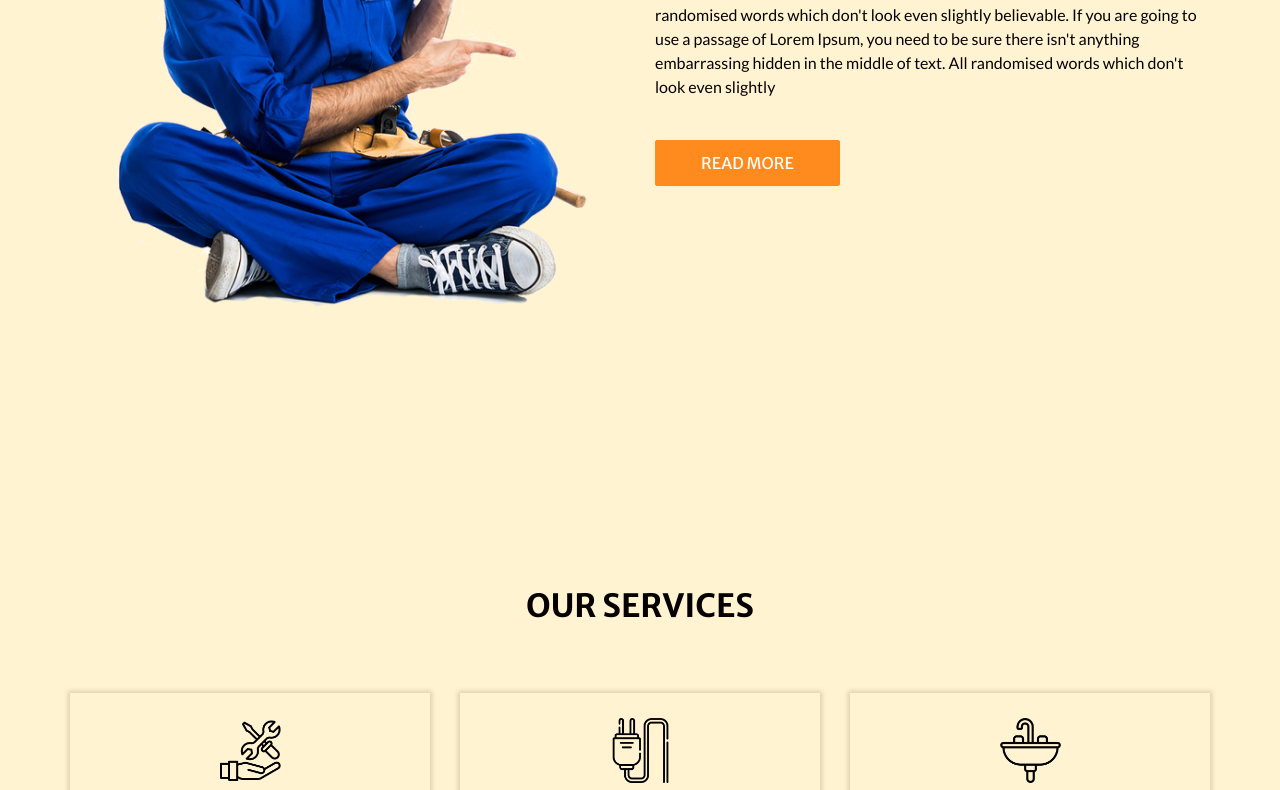
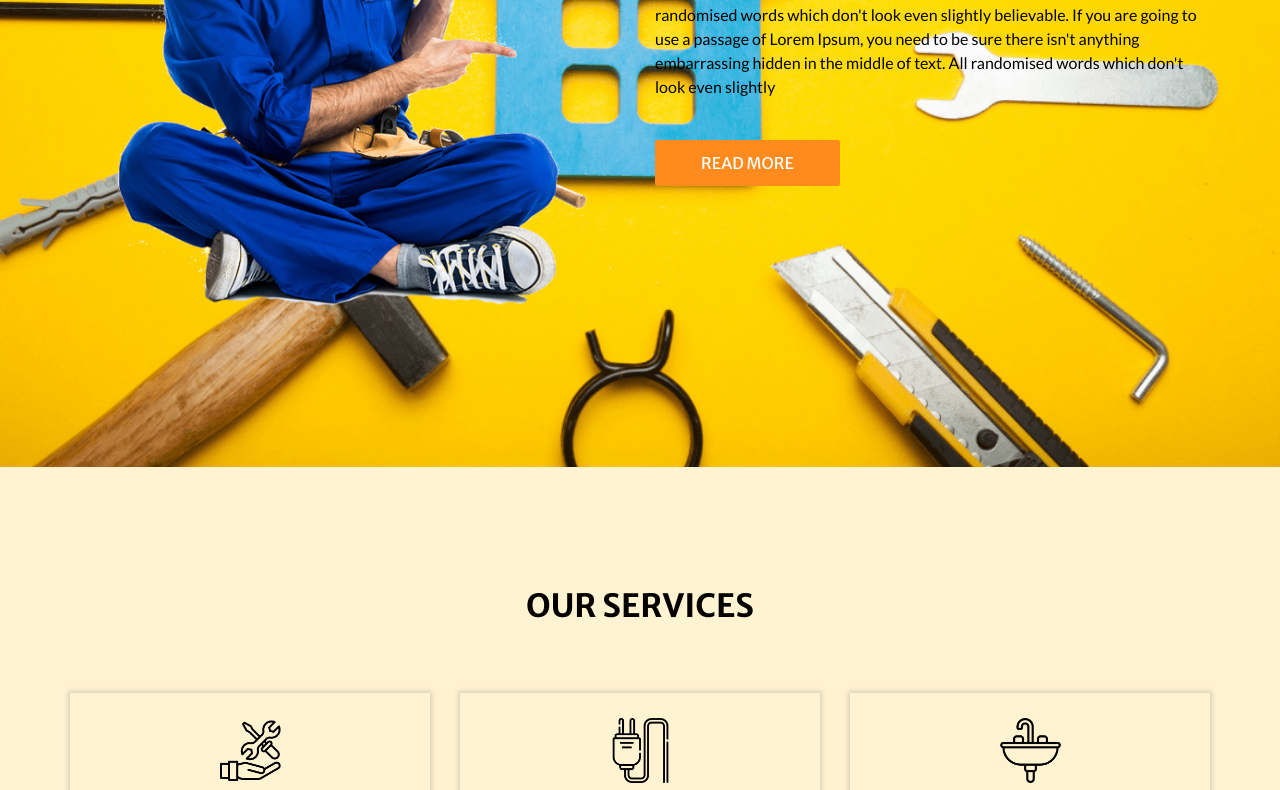
Before and after one commit to OUMAIMAtakrour/bricocraft, a plain HTML site: page services.html in a window 1280 px wide. Shown: the part 525-1315 px from the top of the page. Drawn offline with nearby package versions, Linux system fonts and the light colour scheme; some packages are replaced by stand-ins of ours.

Commit message:
version img

```diff
--- a/css/style.css
+++ b/css/style.css
@@ -438,7 +438,7 @@ a:focus {
 }
 
 .professional_section {
-  background-image: url(images/homeservices.png);
+  background-image: url(/images/homeservices.png);
   background-size: cover;
   background-repeat: no-repeat;
 }
```
